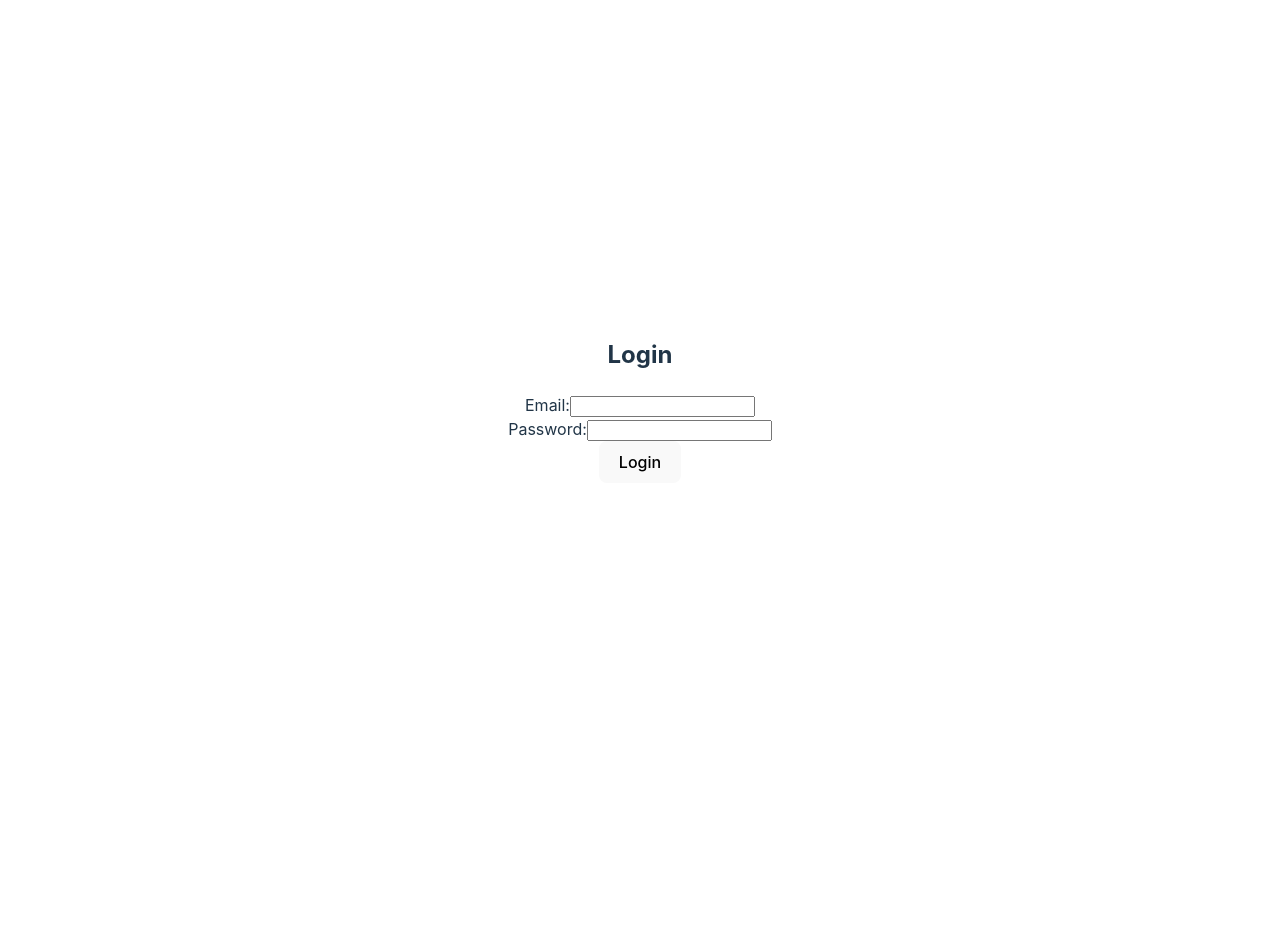
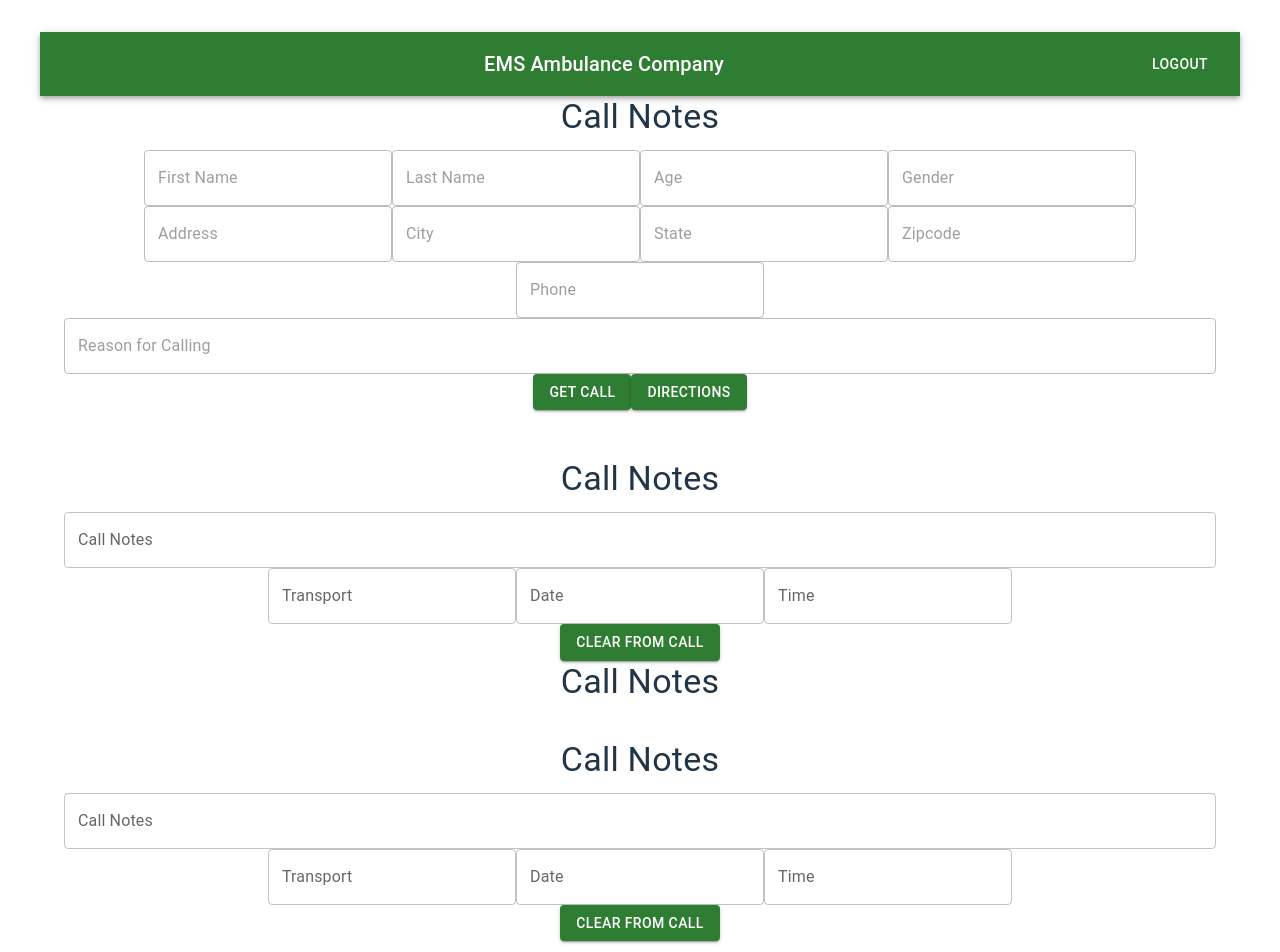
Before and after one commit to SamuelP1995/capstone, a React (Vite) app in the folder ems_frontend/: page /preferences in a window 1280 px wide. Shown: the top 952 px of the page. Before the commit the page ends 800 px from the top, so only its background shows below. Built offline with nearby package versions, Linux system fonts and the light colour scheme; no server answers.

Commit message:
built initial SendCallNotes

```diff
--- a/ems_frontend/src/App.jsx
+++ b/ems_frontend/src/App.jsx
@@ -9,10 +9,11 @@ import CallNotesPage from './components/CallNotes';
 // import DirectionsPage from './components/Directions'
 import Login from './components/Login';
 import Navbar from './components/NavBar';
+import SendCallNotes from './components/SendCallNotes';
 
 function App() {
 
-  const [token, setToken] = useState();
+  const [token, setToken] = useState(true);
 
   if(!token) {
     return <Login setToken={setToken} />
@@ -32,6 +33,7 @@ function App() {
     </BrowserRouter> */}
       <Navbar />
       <CallNotesPage />
+      <SendCallNotes />
       {/* <MapContainer /> */}
       {/* <DirectionsPage />  */}
     </>
--- a/ems_frontend/src/components/CallNotes.jsx
+++ b/ems_frontend/src/components/CallNotes.jsx
@@ -16,6 +16,13 @@ function CallNotesPage() {
         zipcode:'',
         phone: '',
         reason: '',
+    });
+
+    const [sendData, setSendData] = useState({
+      callNotes: '',
+      transport: '',
+      date: '',
+      time: '',
     });
 
     useEffect(() => {
@@ -59,7 +66,17 @@ function CallNotesPage() {
       }
     }
 
+    const handleFinishCall = async () => {
 
+      try {
+        const response = await axios.push('http://localhost:8080/histories/2', {
+
+        });
+
+      } catch (error) {
+        console.log('Error: ', error);
+      }
+    }
 
     return (
         <Container maxWidth="lg">
@@ -144,8 +161,55 @@ function CallNotesPage() {
         >
           Directions
         </Button>
+        <br></br>
+        <br></br>
       </form>
+
+      <form>
+        <br></br>
+        <Typography variant="h4" gutterBottom>
+          Call Notes
+        </Typography>
+
+        <TextField
+          label="Call Notes"
+          variant="outlined"
+          fullWidth
+          value={sendData.callNotes}
+        />
+        <TextField
+          label="Transport"
+          variant="outlined"
+          value={sendData.transport}
+        />
+        <TextField
+          label="Date"
+          variant="outlined"
+          value={sendData.date}
+        />
+        <TextField
+          label="Time"
+          variant="outlined"
+          value={sendData.time}
+        />
+        <br></br>
+        <Button
+          type="directions"
+          variant="contained"
+          color="success"
+          onClick={(e) => e.preventDefault()}
+        >
+          Clear From Call
+        </Button>
+
+      </form>
+
+
     </Container>
+
+
+
+
   );
 }
 
--- /dev/null
+++ b/ems_frontend/src/components/SendCallNotes.jsx
@@ -0,0 +1,93 @@
+import React, { useState, useEffect } from 'react';
+import { Container, Typography, TextField, Button } from '@mui/material';
+
+import axios from "axios";
+
+
+function SendCallNotes() {
+
+
+    const [sendData, setSendData] = useState({
+      callNotes: '',
+      transport: '',
+      date: '',
+      time: '',
+    });
+
+    useEffect(() => {
+      const fetchData = async () => {
+          try {
+              const response = await fetch('http://localhost:8080/patients/2');
+              const data = await response.json();
+
+              setCallData(data);
+          } catch (error) {
+              console.log('Error fetching data:', error);
+          }
+      };
+      fetchData();
+    }, []);
+
+    const handleFinishCall = async () => {
+
+      try {
+        const response = await axios.push('http://localhost:8080/histories/2', {
+
+        });
+
+      } catch (error) {
+        console.log('Error: ', error);
+      }
+    }
+
+    return (
+        <Container maxWidth="lg">
+            <Typography variant="h4" gutterBottom>
+                Call Notes
+            </Typography>
+
+      <form>
+        <br></br>
+        <Typography variant="h4" gutterBottom>
+          Call Notes
+        </Typography>
+
+        <TextField
+          label="Call Notes"
+          variant="outlined"
+          fullWidth
+          value={sendData.callNotes}
+        />
+        <TextField
+          label="Transport"
+          variant="outlined"
+          value={sendData.transport}
+        />
+        <TextField
+          label="Date"
+          variant="outlined"
+          value={sendData.date}
+        />
+        <TextField
+          label="Time"
+          variant="outlined"
+          value={sendData.time}
+        />
+        <br></br>
+        <Button
+          type="directions"
+          variant="contained"
+          color="success"
+          onClick={(e) => e.preventDefault()}
+        >
+          Clear From Call
+        </Button>
+
+      </form>
+
+    </Container>
+
+  );
+}
+
+export default SendCallNotes;
```
